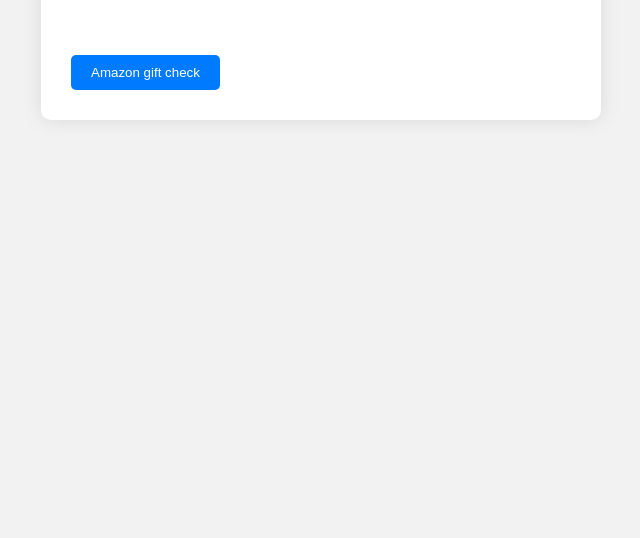
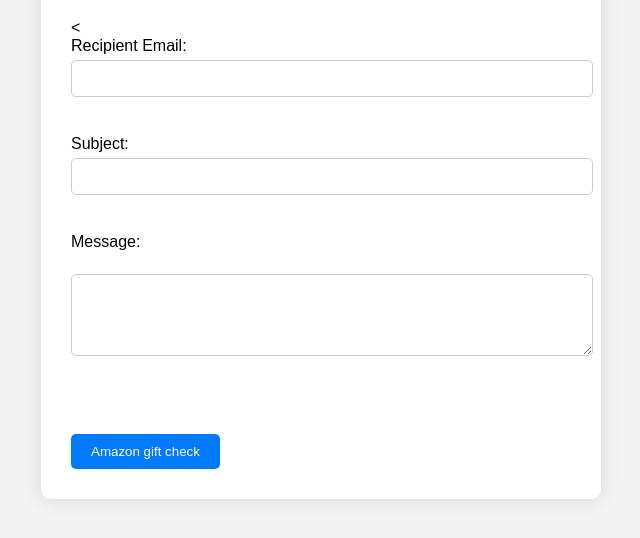
Before and after one commit to toshiroku/happyPedro, a plain HTML site: page index.html in a window 1280 px wide. Shown: the part 178-716 px from the top of the page, without its empty margins (319-959 px from the left). Drawn offline with Linux system fonts and the light colour scheme.

Commit message:
Update index.html
enabling form fields

```diff
--- a/index.html
+++ b/index.html
@@ -10,16 +10,15 @@
     <div class="container">
         <h1>How you would like to receive your gift</h1>
         <form id="emailForm">
-            <!--<label for="recipient">Recipient Email:</label>
+            <<label for="recipient">Recipient Email:</label>
             <input type="email" id="recipient" name="recipient" required><br><br>
 
             <label for="subject">Subject:</label>
             <input type="text" id="subject" name="subject" required><br><br>
 
             <label for="message">Message:</label><br>
-            <textarea id="message" name="message" rows="4" cols="50" required></textarea><br><br>-->
-            <br>
-			<br>
+            <textarea id="message" name="message" rows="4" cols="50" required></textarea><br><br>
+            <br><br>
             <button type="button" onclick="sendEmail()">Amazon gift check</button>
         </form>
     </div>
```
